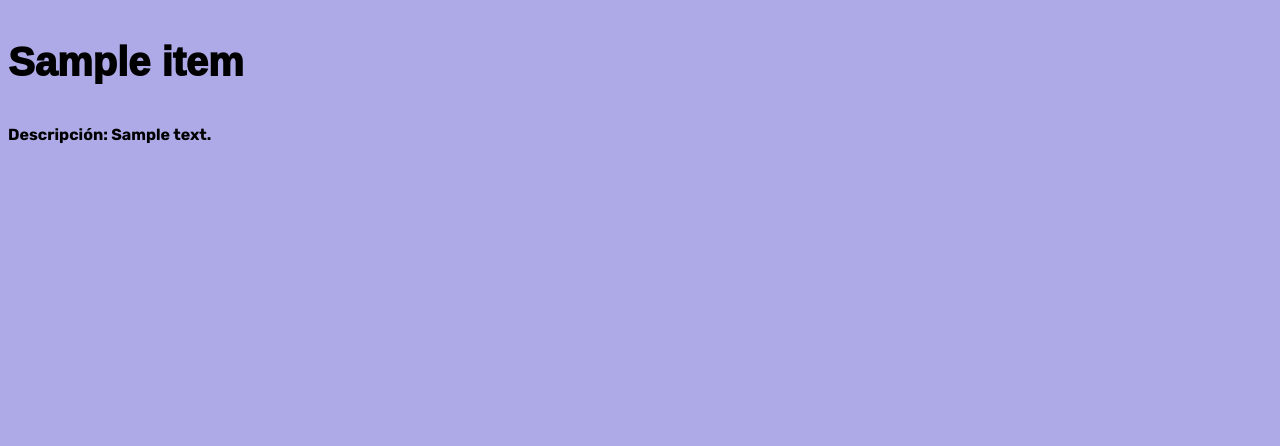
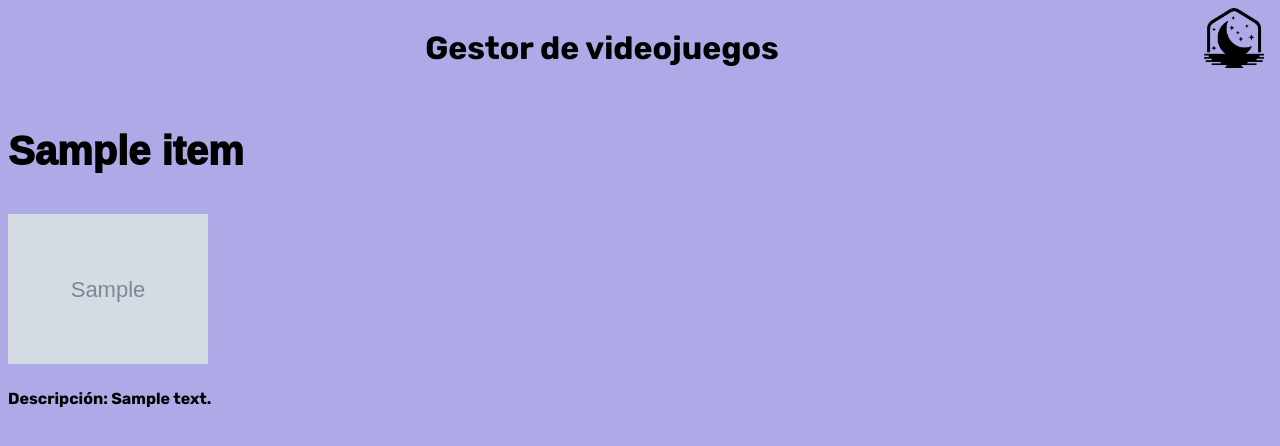
Before and after one commit to CristianTroya/Gestor-Videojuegos, a Flask app: template Flask/templates/detalle.html in a window 1280 px wide. Shown: the top 446 px of the page. Run offline with Flask 3, Linux system fonts and the light colour scheme; the template is opened without the code that fills it: most values are stand-ins (such as "Sample title", 1, 10 or a date in 2020); grey boxes marked "Sample" are stand-in pictures; some web fonts are replaced.

Commit message:
detalle noche e imagen

```diff
--- /dev/null
+++ b/Flask/static/js/noche.js
@@ -0,0 +1,16 @@
+const btnModo = document.getElementById("btn-modo");
+const sol = document.getElementById("sol");
+const luna = document.getElementById("luna");
+
+btnModo.addEventListener("click", function () {
+    document.body.classList.toggle("darkmode");
+
+    //  claro
+    if (sol.hidden === true) {
+        sol.hidden = false;
+        luna.hidden = true;
+    } else {
+        sol.hidden = true;
+        luna.hidden = false;
+    }
+})
--- a/Flask/templates/detalle.html
+++ b/Flask/templates/detalle.html
@@ -6,9 +6,21 @@
     <title>Detalle de {{ item.nombre }}</title>
     <link rel="stylesheet" href="{{ url_for('static', filename='css/style.css') }}">
 </head>
+
+<header>
+        <!--  Encabezado -->
+        <h1 id="titulo"> Gestor de videojuegos </h1>
+        <div id="btn-modo">
+            <img hidden id="sol" src="{{ url_for('static', filename='img/sol.png') }}" height="60" width="60">
+            <img id="luna" src="{{ url_for('static', filename='img/luna.png') }}" height="60" width="60">
+        </div>
+</header>
+
 <body>
     <h3>{{ item.nombre }}</h2>
+    <img width="200" src="{{ url_for('static', filename='img/' + item.imagen) }}"alt="{{item.imagen}}">
     <h4>Descripción: {{ item["Descripción"] }}</h4>
+    <script src="{{ url_for('static', filename='js/noche.js') }}"></script>
+</body>
 
-</body>
 </html>
--- a/Flask/templates/index.html
+++ b/Flask/templates/index.html
@@ -34,7 +34,7 @@
                             alt="{{item.imagen}}">
                     </div>
                     <h3>{{ item.nombre }}</h3>
-                    <p>{{ item["Descripción"] }}</p>
+                    <p>{{ item["Descripción_Corta"] }}</p>
                     <ul>
                         <li>Tiempo Estimado: {{ item.tiempo_estimado }}</li>
                         <li>Nota Media: {{ item.nota_media }}/10</li>
@@ -60,6 +60,7 @@
     </footer>
     <script src="{{ url_for('static', filename='js/main.js') }}"></script>
     <script src="{{ url_for('static', filename='js/borrar.js') }}"></script>
+    <script src="{{ url_for('static', filename='js/noche.js') }}"></script>
 </body>
 
 </html>
```
Also changed, not shown: Flask/static/js/main.js (+0 -17 lines).
